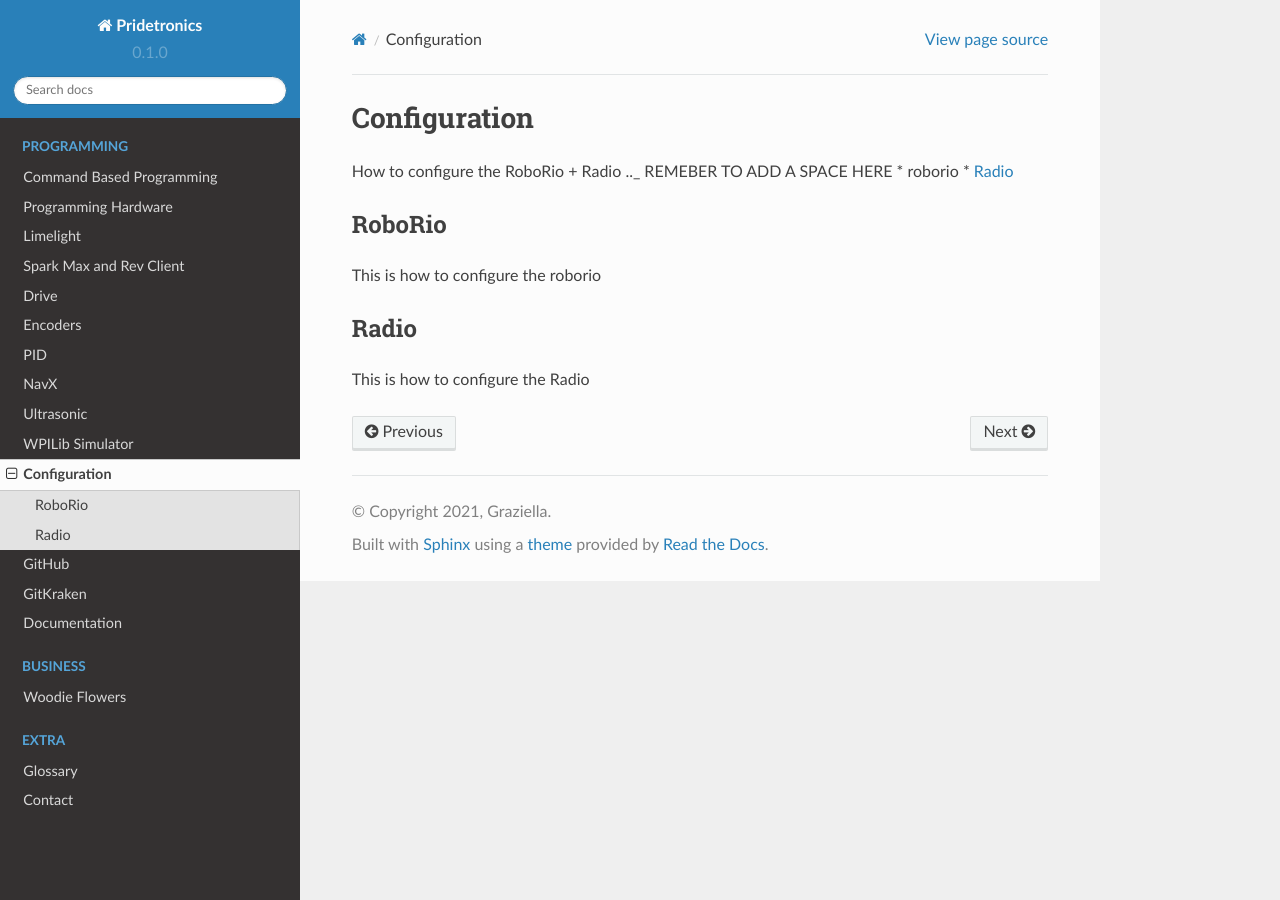
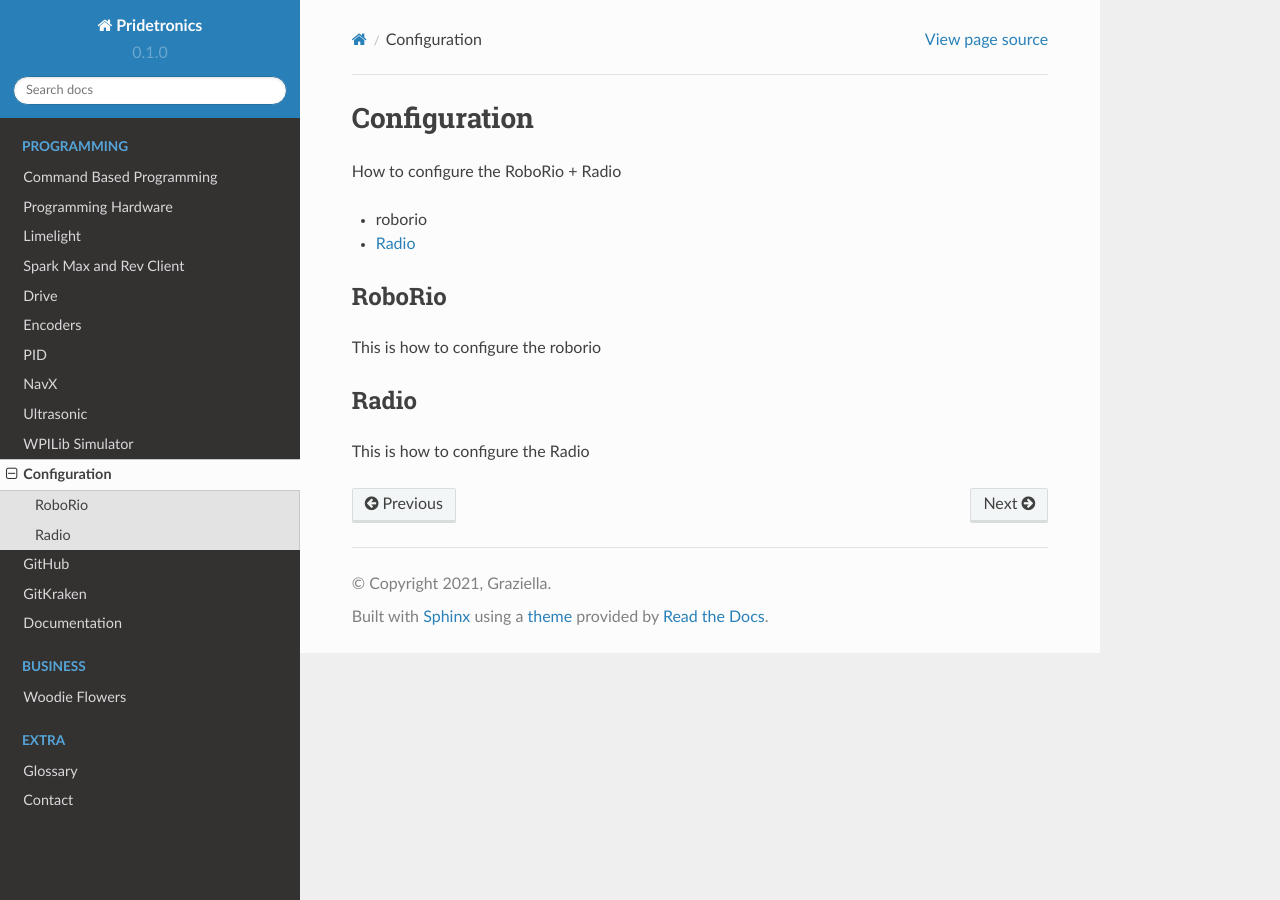
Before and after one commit to KaterinaDeeter/3853-Documentation, a Sphinx documentation site: the page built from docs/source/configuration.rst, in a window 1280 px wide. Built offline with Sphinx 7.4.7 and the Read the Docs theme 2.0.0, drawn with Linux system fonts in a browser that asks for light colours.

Commit message:
Got rid of the broken comment

```diff
--- a/docs/source/configuration.rst
+++ b/docs/source/configuration.rst
@@ -1,7 +1,7 @@
 Configuration
 =============
 How to configure the RoboRio + Radio
-.._ REMEBER TO ADD A SPACE HERE
+
 * :ref:`roborio`
 * :ref:`radio`
 
```
